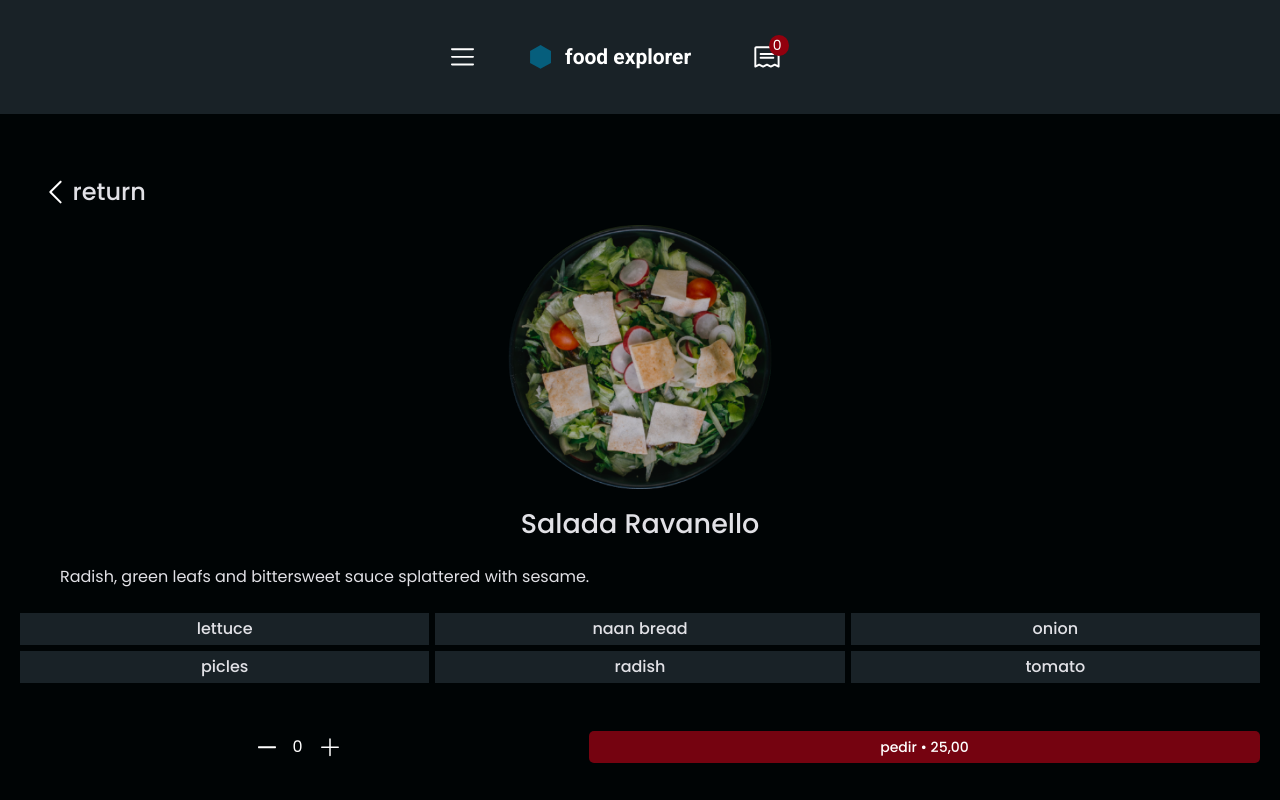
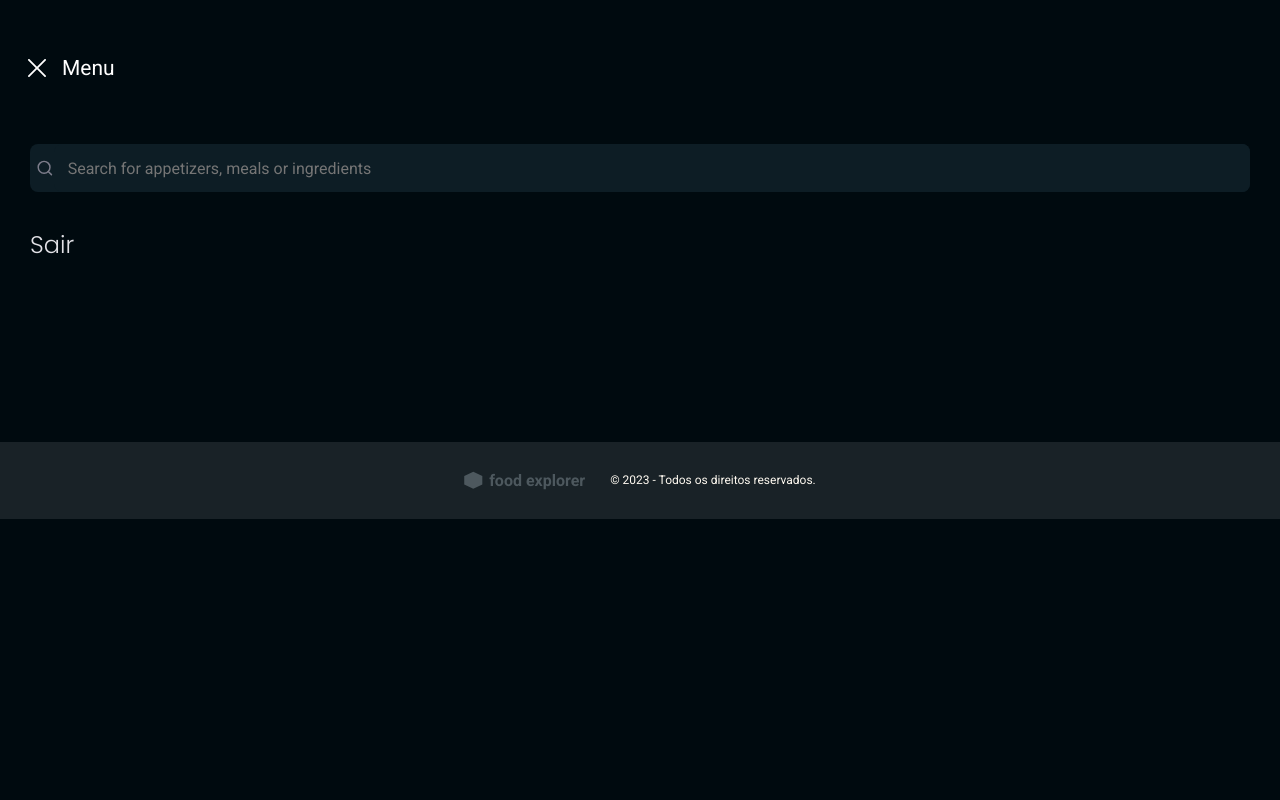
Before and after one commit to RobsonBoscato/FoodExplorer, a React (Vite) app: page / in a window 1280 px wide. Shown: the top 800 px of the page. Built offline with nearby package versions, Linux system fonts and the light colour scheme.

Commit message:
ended styled-components for users

```diff
--- a/package.json
+++ b/package.json
@@ -12,7 +12,7 @@
   "dependencies": {
     "react": "^18.2.0",
     "react-dom": "^18.2.0",
-    "react-icons": "^4.10.1",
+    "react-icons": "^4.11.0",
     "react-router": "^6.15.0",
     "react-router-dom": "^6.15.0",
     "styled-components": "^6.0.7"
--- a/src/components/Input/index.jsx
+++ b/src/components/Input/index.jsx
@@ -1,11 +1,11 @@
 import { Container } from "./styles";
 
-export function Input({title, ...rest}) {
-  return (
-    <Container>
-      <input {...rest} />
-      {title}
-
-    </Container>
-  )
+export function Input({ title, icon: Icon, ...rest }) {
+	return (
+		<Container>
+			{Icon && <Icon size={18} />}
+			<input {...rest} />
+			{title}
+		</Container>
+	);
 }
--- a/src/components/Input/styles.js
+++ b/src/components/Input/styles.js
@@ -23,6 +23,9 @@ export const Container = styled.div`
     border-radius: 8px;
   }
 
+  > svg {
+    margin-left: 6px;;
+  }
   >&placeholder {
     color: ${({ theme }) => theme.COLORS.GRAY_300};
     font-size: 12px;
--- a/src/main.jsx
+++ b/src/main.jsx
@@ -1,19 +1,20 @@
-import React from 'react'
-import ReactDOM from 'react-dom/client'
-import GlobalStyle from './pages/Styles/GlobalStyle'
-import { ThemeProvider } from 'styled-components'
+import React from "react";
+import ReactDOM from "react-dom/client";
+import GlobalStyle from "./pages/Styles/GlobalStyle";
+import { ThemeProvider } from "styled-components";
 
-import {SignIn} from './pages/SignIn'
-import {SignUp} from './pages/SignUp'
-import { Home } from './pages/Home'
-import { Details } from './pages/Details'
-import theme from './pages/Styles/theme'
+import { SignIn } from "./pages/SignIn";
+import { SignUp } from "./pages/SignUp";
+import { Home } from "./pages/Home";
+import { Details } from "./pages/Details";
+import { Menu } from "./pages/Menu";
+import theme from "./pages/Styles/theme";
 
-ReactDOM.createRoot(document.getElementById('root')).render(
-  <React.StrictMode>
-    <ThemeProvider theme={theme}>
-      <GlobalStyle/>
-      <Details />
-    </ThemeProvider>
-  </React.StrictMode>,
-)
+ReactDOM.createRoot(document.getElementById("root")).render(
+	<React.StrictMode>
+		<ThemeProvider theme={theme}>
+			<GlobalStyle />
+			<Menu />
+		</ThemeProvider>
+	</React.StrictMode>
+);
--- /dev/null
+++ b/src/pages/Menu/index.jsx
@@ -0,0 +1,33 @@
+import { Footer } from "../../components/Footer";
+import { Container, Navbar, SearchInput, Session, Heading } from "./styles";
+import close from "../../assets/svg/close.svg";
+import { Input } from "../../components/Input";
+import { FiSearch } from "react-icons/fi";
+
+export function Menu() {
+	return (
+		<Container>
+			<Navbar>
+				<Heading>
+					<img
+						id="close"
+						src={close}
+						alt="close button of search field"
+						title="Menu"
+					/>
+					<span>Menu</span>
+				</Heading>
+			</Navbar>
+
+			<Session>
+				<Input
+					icon={FiSearch}
+					placeholder="Search for appetizers, meals or ingredients"
+				/>
+				<span>Sair</span>
+			</Session>
+
+			<Footer />
+		</Container>
+	);
+}
--- /dev/null
+++ b/src/pages/Menu/styles.js
@@ -0,0 +1,53 @@
+import styled from 'styled-components'
+
+export const Container = styled.div`
+  display: flex;
+  width: 100%;
+  height: 100vh;
+  flex-direction: column;
+  align-items: flex-start;
+  background-color: ${({ theme }) => theme.COLORS.BD_DARK_400};
+`
+export const Heading = styled.div`
+  display: flex;
+  margin: 56px 28px 24px 28px;
+  width: 100%;
+  align-items: center;
+  gap: 16px;
+
+  > #close {
+    width: 18px;
+    height: 18px;
+  }
+`
+export const Session = styled.div`
+  display: flex;
+  padding: 30px;
+  width: 100%;
+  flex-direction: column;
+  align-items: flex-start;
+  gap: 36px;
+
+  > span {
+    color: var(--light-light-300, #E1E1E6);
+    font-family: ${({ theme }) => theme.FONTS.POPPINS};
+    font-size: 24px;
+    font-style: normal;
+    font-weight: 300;
+    line-height: 140%;
+  }
+
+`
+export const SearchInput = styled.div`
+  display: flex;
+  width: 100%;
+  background-color: ${({ theme }) => theme.COLORS.BD_DARK_900};
+  border-radius: 8px;
+  `
+export const Navbar = styled.nav`
+  width: 428px;
+  height: 114px;
+  font-size: 21px;
+  flex-shrink: 0;
+
+`
```
Also changed, not shown: src/pages/Details/DishDetails.jsx (+28 -27 lines), src/pages/Details/styles.js (+16 -15 lines), src/assets/svg/Close.svg (added), 1 other file (tests, documents, lock files or other folders).
